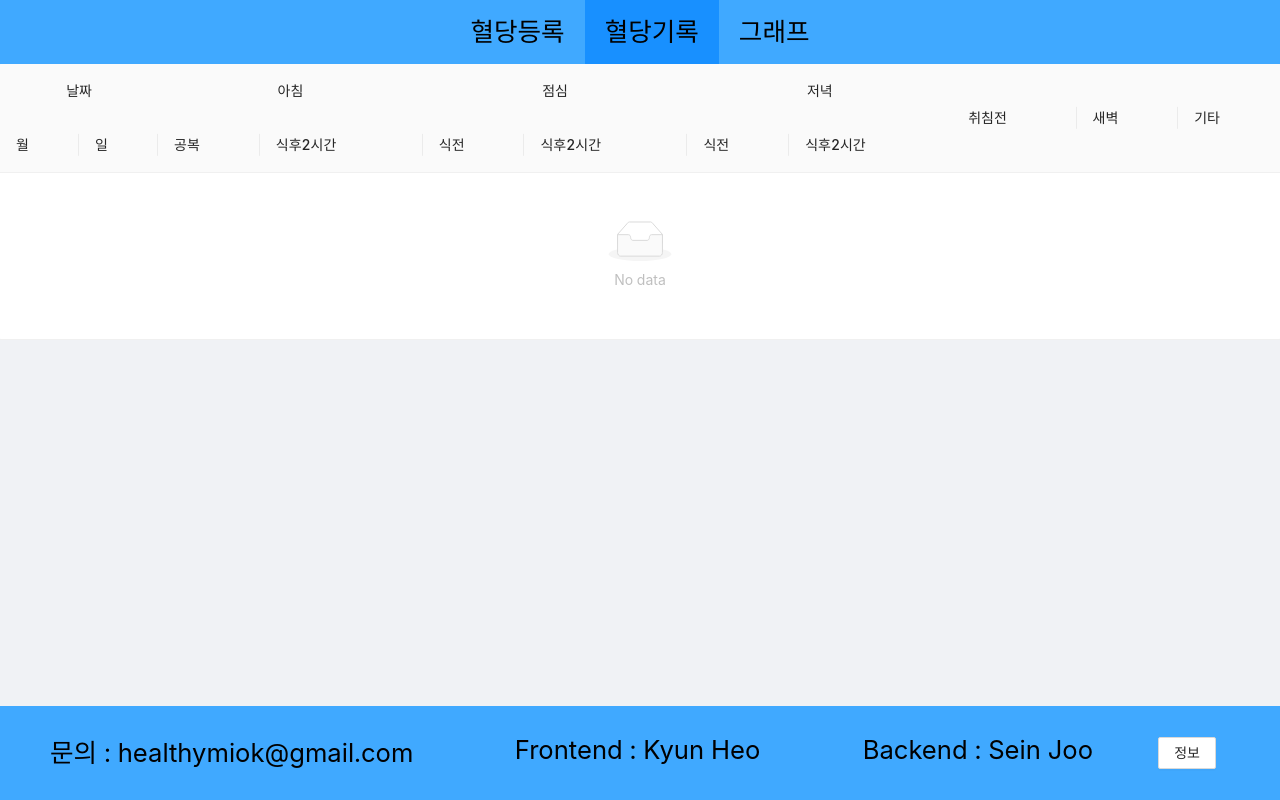
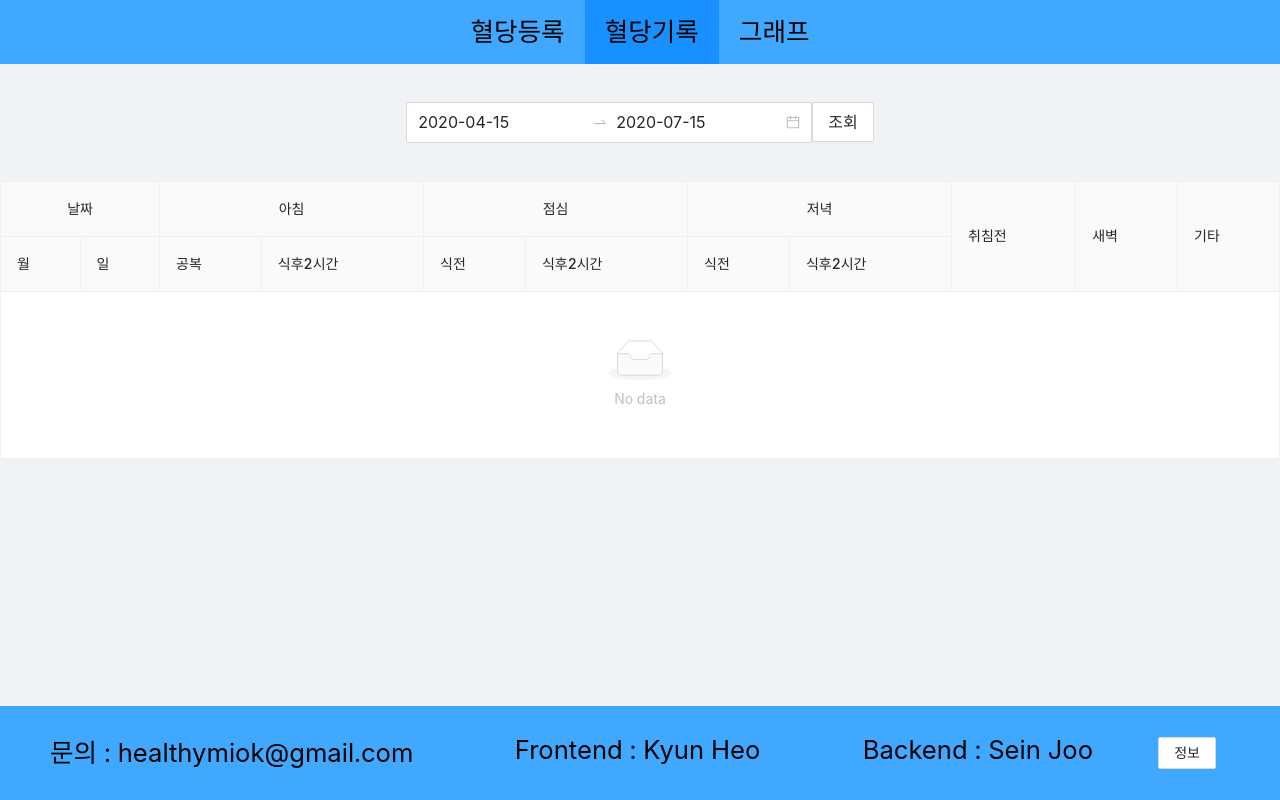
Before and after one commit to SeKyun/healthy-miok, a React (Create React App) app in the folder frontend/: page /bloodSugar in a window 1280 px wide. Both pictures are taken after a click on the item "혈당기록". Built offline with nearby package versions, Linux system fonts and the light colour scheme.

Commit message:
feat: 전체 혈당 데이터 목록 조회 성공

```diff
--- a/frontend/src/components/organisms/home/bloodSugar/history/history.js
+++ b/frontend/src/components/organisms/home/bloodSugar/history/history.js
@@ -1,11 +1,34 @@
 import React from 'react';
-import { Table } from 'antd';
+import { DatePicker, Table, Button } from 'antd';
+import './history.scss';
+import moment from 'moment';
+import axios from 'axios';
+
 const { Column, ColumnGroup } = Table;
+const { RangePicker } = DatePicker;
+
 const History = () => {
+  const dateFormat = 'YYYY/MM/DD';
+  const date = new Date();
+  const getData = async () => {
+    const response = await axios.get('http://miok.site:3001/api/blood-sugar');
+    console.log(response);
+  };
   return (
     <div>
-      {' '}
-      <Table>
+      <div style={{ textAlign: 'center', margin: '3%' }}>
+        <RangePicker
+          size="large"
+          defaultValue={[
+            moment(new Date(), dateFormat),
+            moment(new Date(date.setMonth(date.getMonth() + 3)), dateFormat),
+          ]}
+        />
+        <Button size="large" onClick={getData}>
+          조회
+        </Button>
+      </div>
+      <Table bordered={true}>
         <ColumnGroup title="날짜">
           <Column title="월" dataIndex="firstName" key="firstName" />
           <Column title="일" dataIndex="lastName" key="lastName" />
```
Also changed, not shown: frontend/src/components/organisms/home/bloodSugar/history/history.scss (added).
